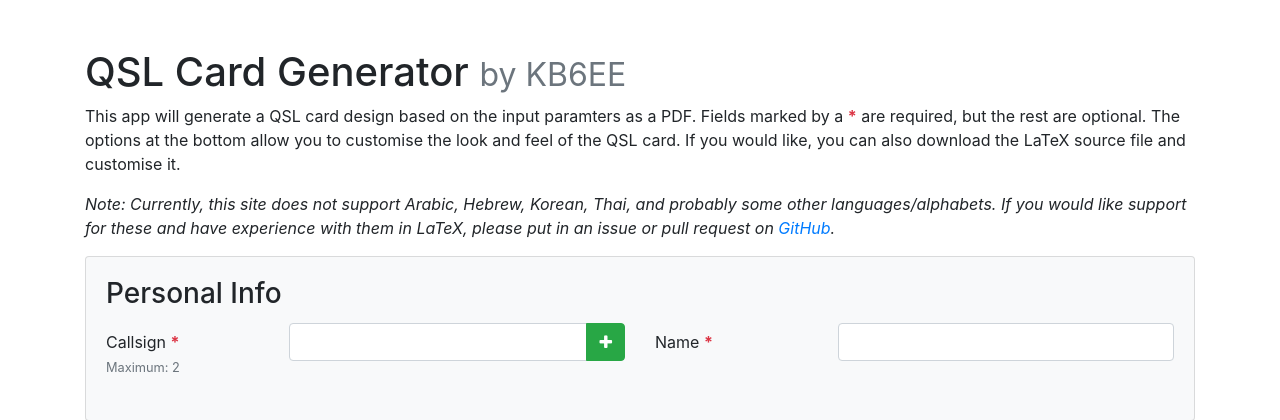
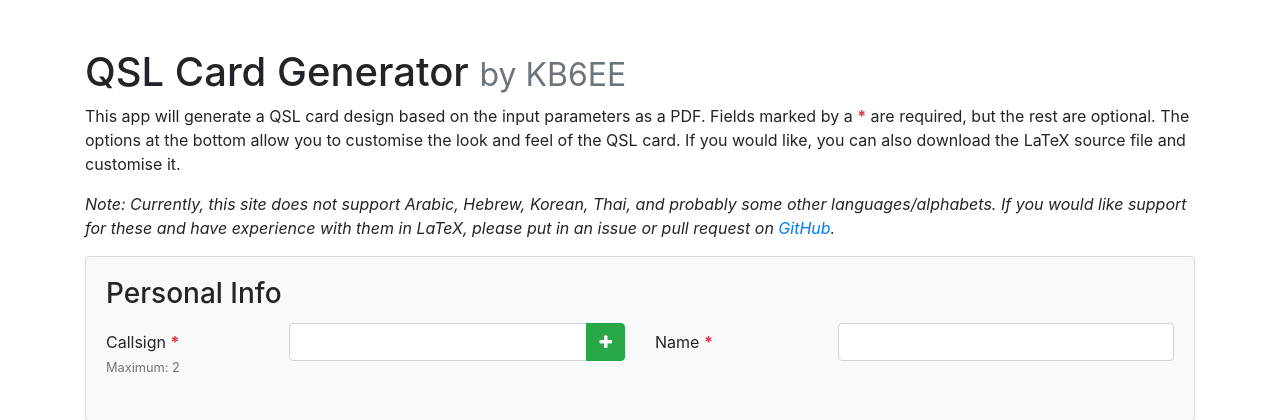
Before and after one commit to classabbyamp/qsl-generator, a Flask app: page / in a window 1280 px wide. Shown: the top 420 px of the page. Run offline with Flask 2, Linux system fonts and the light colour scheme; some libraries are stand-ins or nearby versions.

Commit message:
fix insignificant typo

```diff
--- a/templates/index.html
+++ b/templates/index.html
@@ -17,7 +17,7 @@
         <div class="container-lg mt-5 mb-5">
             <h1>QSL Card Generator <small class="text-muted">by KB6EE</small></h1>
             <p>
-            This app will generate a QSL card design based on the input paramters as a PDF. Fields marked by a <b class="text-danger">*</b> are required, but the rest are optional. The options at the
+            This app will generate a QSL card design based on the input parameters as a PDF. Fields marked by a <b class="text-danger">*</b> are required, but the rest are optional. The options at the
             bottom allow you to customise the look and feel of the QSL card. If you would like, you can also download the LaTeX source file and customise it.
             </p>
             <p>
```
